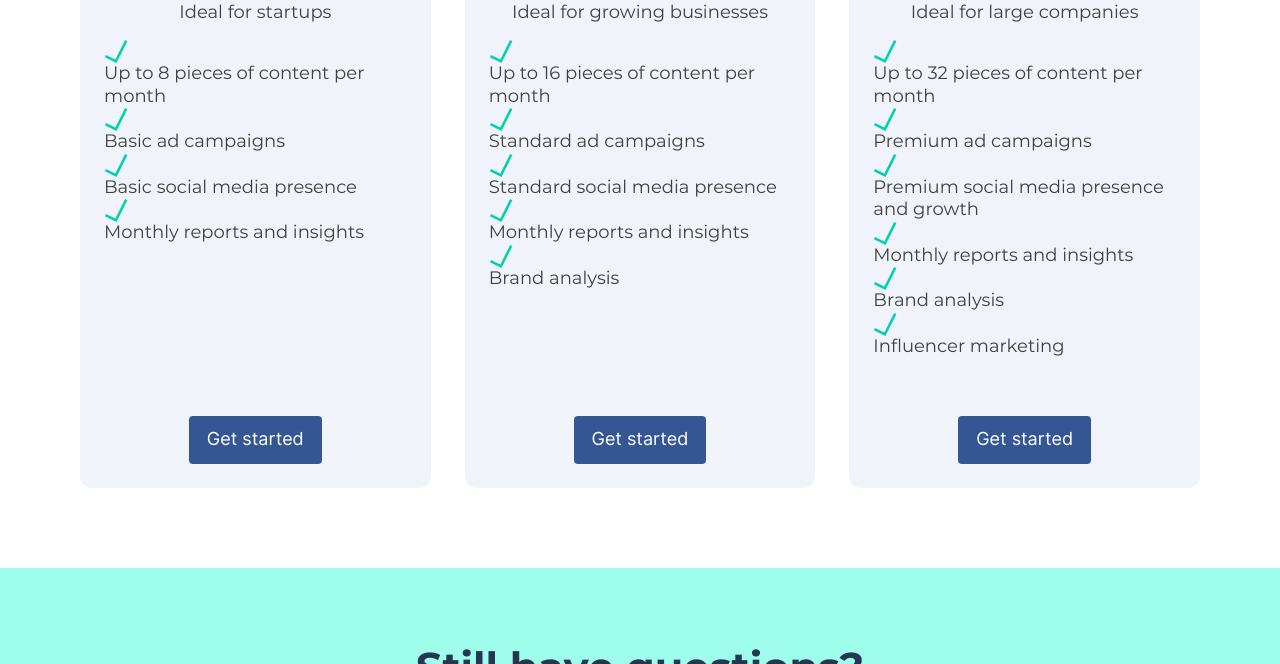
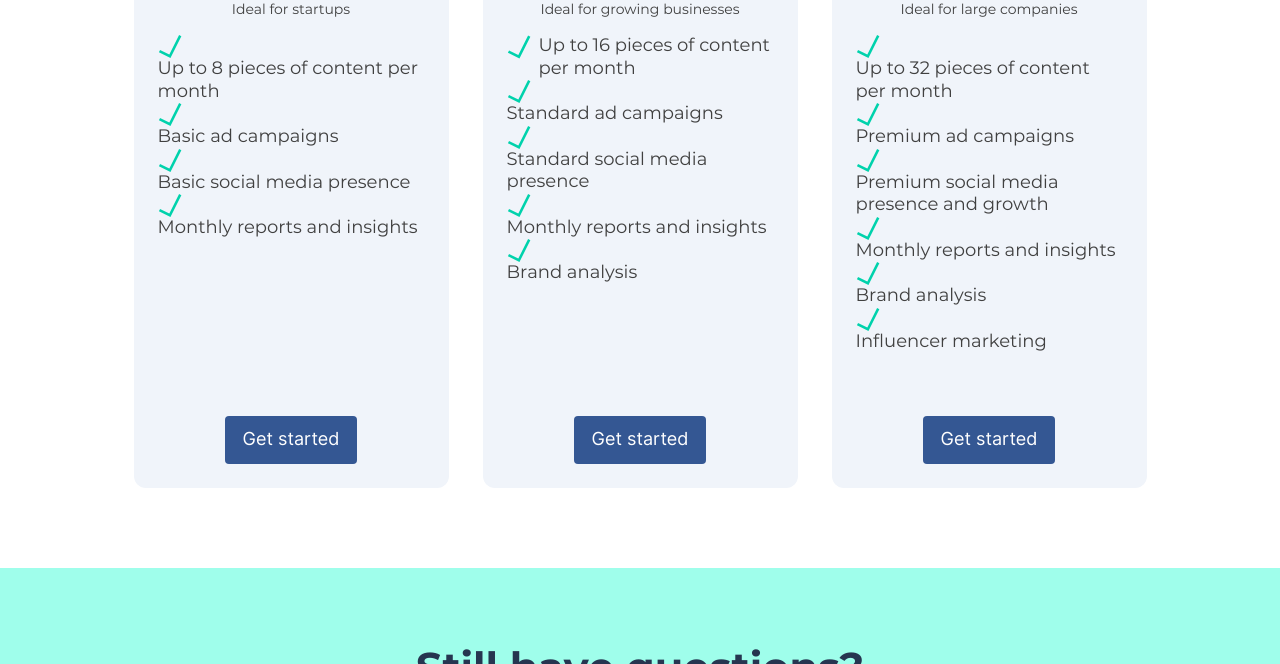
Before and after one commit to ElBrewster/brandy, a website built with Vite: page pricing.html in a window 1280 px wide. Shown: the part 436-1100 px from the top of the page. Built offline with nearby package versions, Linux system fonts and the light colour scheme; some packages are replaced by stand-ins of ours; files whose address does not match are found by name.

Commit message:
Add text size fixes to flexible plan cards as well is checkmark sizing

```diff
--- a/pricing.html
+++ b/pricing.html
@@ -36,7 +36,7 @@
                 <div class="card__top-card">
                   <p>Basic</p>
                   <p><span class="span-heading">$199</span>/month</p>
-                  <p>Ideal for startups</p>
+                  <p class="small-text">Ideal for startups</p>
                   <div class="card__body">
                     <div>
                       <svg xmlns="http://www.w3.org/2000/svg" width="24" height="23" viewBox="0 0 24 23" fill="none">
@@ -71,10 +71,10 @@
                 <div class="card__top-card">
                   <p>Standard</p>
                   <p><span class="span-heading">$399</span>/month</p>
-                  <p>Ideal for growing businesses</p>
+                  <p class="small-text">Ideal for growing businesses</p>
                   <div class="card__body">
-                    <div>
-                      <svg xmlns="http://www.w3.org/2000/svg" width="24" height="23" viewBox="0 0 24 23" fill="none">
+                    <div class="card__checked-row">
+                      <svg class="icon" xmlns="http://www.w3.org/2000/svg" viewBox="0 0 24 23" fill="none">
                         <path d="M23.3681 1.14025L21.0823 0L11.3179 19.574L2.03918 14.9453L0.898926 17.2311L12.4635 23L23.3681 1.14025Z" fill="#00D2AC"/>
                       </svg>
                       <p>Up to 16 pieces of content per month</p>
@@ -112,7 +112,7 @@
                 <div class="card__top-card">
                   <p>Premium</p>
                   <p><span class="span-heading">$999</span>/month</p>
-                  <p>Ideal for large companies</p>
+                  <p class="small-text">Ideal for large companies</p>
                   <div class="card__body">
                     <div>
                       <svg xmlns="http://www.w3.org/2000/svg" width="24" height="23" viewBox="0 0 24 23" fill="none">
--- a/src/sass/components/_cards.scss
+++ b/src/sass/components/_cards.scss
@@ -3,21 +3,37 @@
 .card {
   align-content: space-between;
   align-items: center;
+  background-color: $card-background-default;
+  border-radius: $card-border-radius;
+  color: $card-color-default;
   display: grid;
+  font-family: $card-font-family;
   gap: $card-flow-spacing;
-  padding: $card-body-padding;
-  background-color: $card-background-default;
-  font-family: $card-font-family;
-  color: $card-color-default;
-  line-height: $card-line-height;
-  border-radius: $card-border-radius;
   height: 600px;
   justify-items: center;
+  line-height: $card-line-height;
+  padding: $card-body-padding;
+  width: 315px;
 
   &__top-card {
     display: grid;
     gap: $text-box-gap;
     justify-items: center;
+
+    .small-text {
+      font-size: $font-size-200;
+    }
   }
+  &__checked-row {
+    display: flex;
+    gap: $size-2;
 
+    .icon {
+      font-size: $size-6;
+      min-height: $size-6;
+      max-height: $size-6;
+      min-width: $size-6;
+      max-width: $size-6;
+    }
+  }
 }
```
